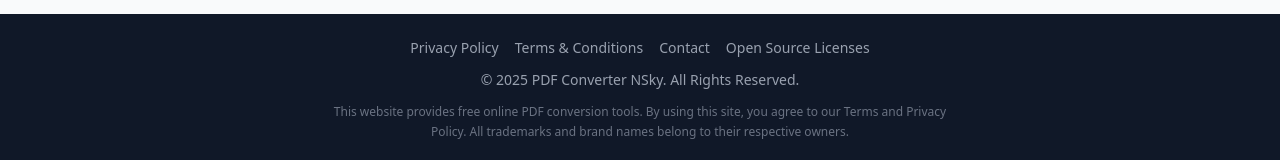
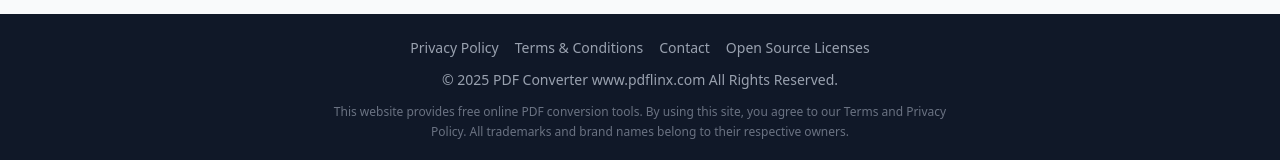
Before and after one commit to ashfaqazad/pdflinx, a Next.js app: page / in a window 1280 px wide. Shown: the part 2926-3086 px from the top of the page. Built offline with nearby package versions, Linux system fonts and the light colour scheme.

Commit message:
updated content of footer page

```diff
--- a/components/Footer.jsx
+++ b/components/Footer.jsx
@@ -39,7 +39,7 @@
 
         {/* Copyright */}
         <p className="text-gray-400">
-          © {year} PDF Converter NSky. All Rights Reserved.
+          © {year} PDF Converter www.pdflinx.com All Rights Reserved.
         </p>
 
         {/* Disclaimer */}
```
